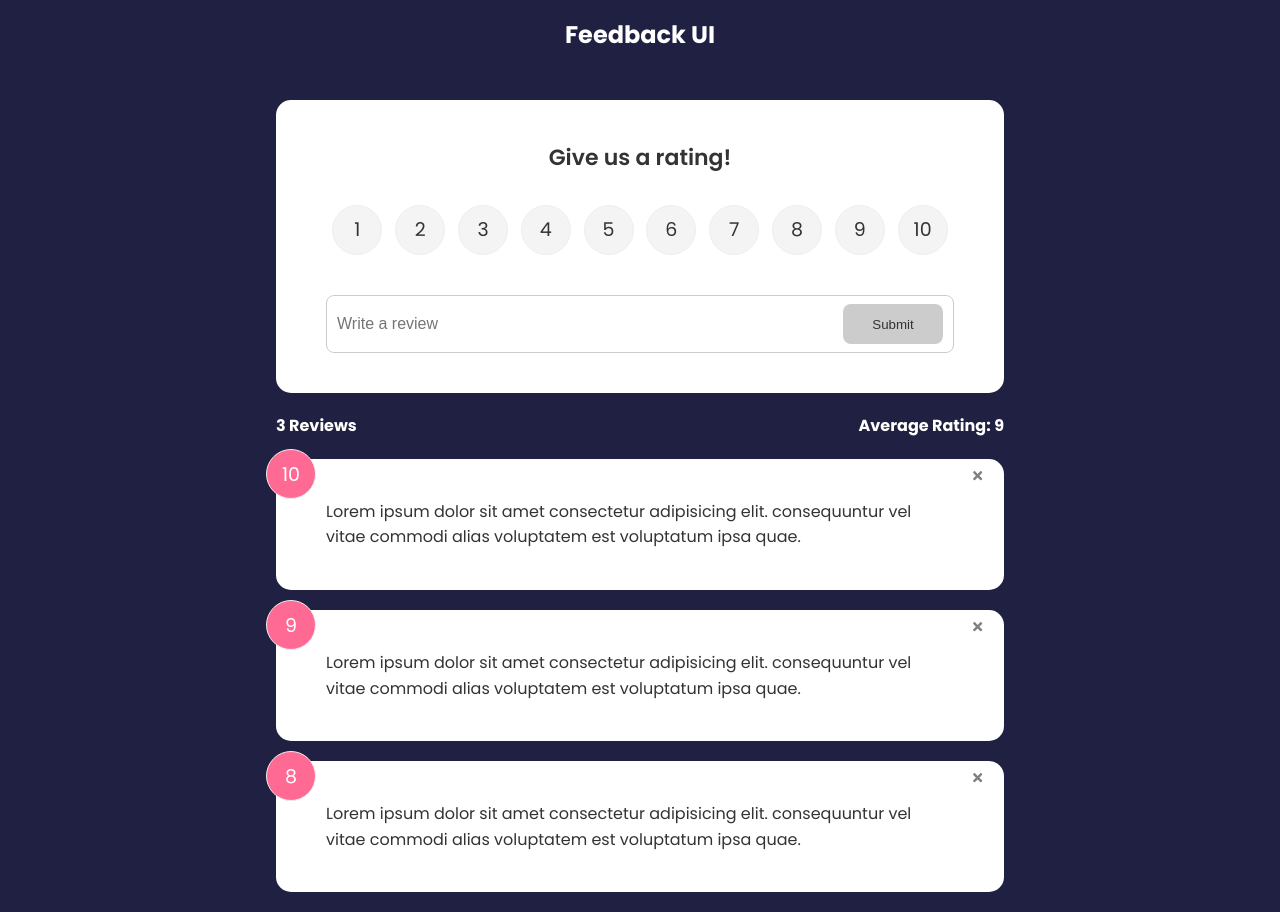
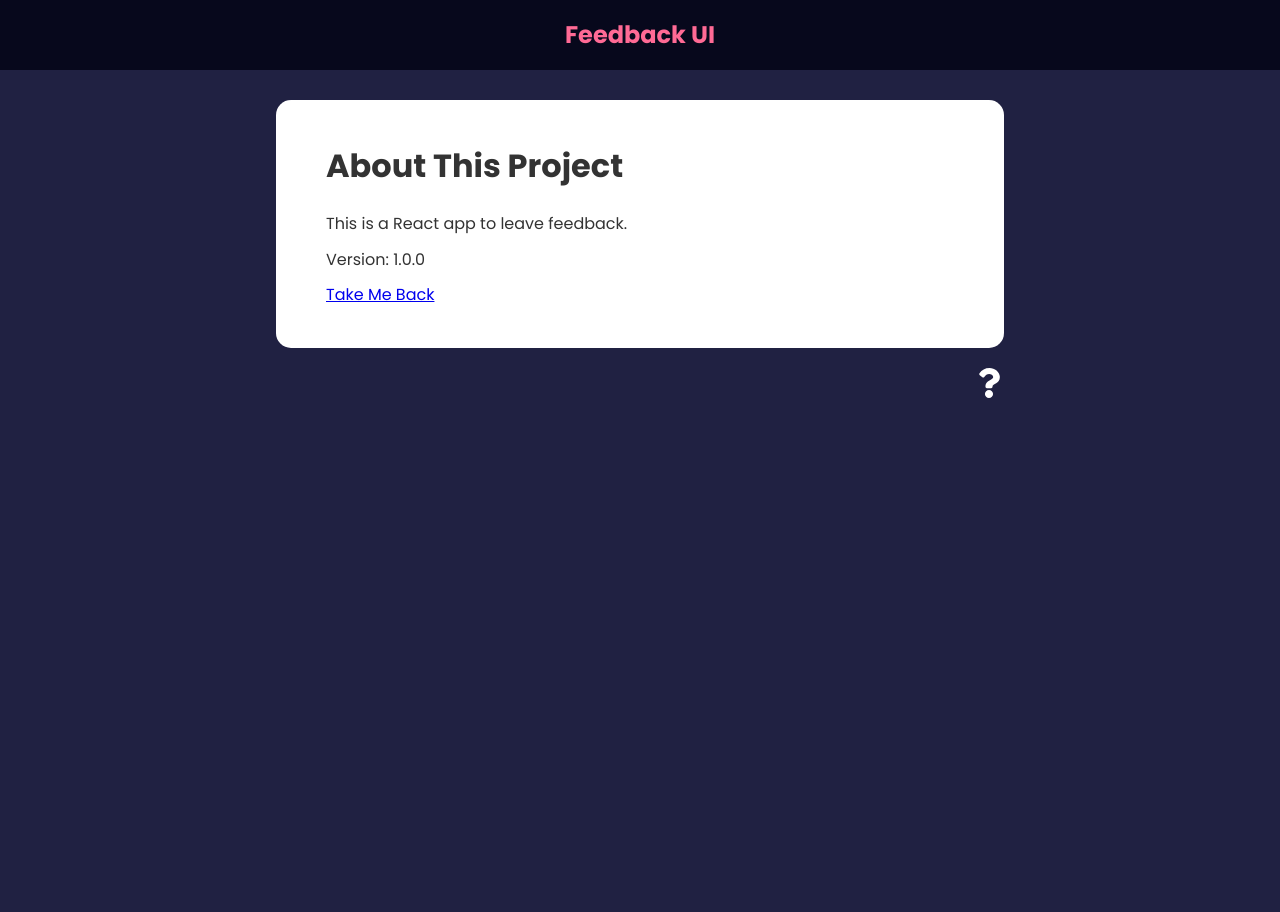
Before and after one commit to t-kalden/feedback-app, a React (Create React App) app: page /about in a window 1280 px wide. After the commit the page ends 800 px from the top, so only its background shows below. Built offline with nearby package versions, Linux system fonts and the light colour scheme.

Commit message:
Implementing React Router to add About page and doing minor styling debuging

```diff
--- a/package.json
+++ b/package.json
@@ -10,6 +10,7 @@
     "react": "^18.2.0",
     "react-dom": "^18.2.0",
     "react-icons": "^4.4.0",
+    "react-router-dom": "^6.4.1",
     "react-scripts": "5.0.1",
     "uuid": "^9.0.0",
     "web-vitals": "^2.1.4"
--- a/public/css/styles.css
+++ b/public/css/styles.css
@@ -30,6 +30,8 @@
   justify-content: space-between;
   align-items: center;
   margin-bottom: 30px;
+  background-color: #07081c;
+  color: #ff6a95;
 }
 
 .card {
--- a/src/App.js
+++ b/src/App.js
@@ -1,10 +1,14 @@
 import { v4 as uuidv4 } from 'uuid'
 import {useState} from 'react'
+import { BrowserRouter as Router, Route, Routes, useLocation } from 'react-router-dom'
+
 import Header from './components/Header'
 import FeedbackData from './data/FeedBackData'
 import FeedbackList from './components/FeedbackList'
 import FeedbackStats from './components/FeedbackStats'
 import FeedbackForm from './components/FeedbackForm'
+import AboutPage from './pages/AboutPage'
+import AboutIconLink from './components/AboutIconLink'
 
 export default function App() {
     const [feedback, setFeedback] = useState(FeedbackData)
@@ -23,9 +27,12 @@
     }
 
     return (
+        <Router>
+            <Header />
+            <div className="container">
+                <Routes>
+                    <Route exact path='/' element={
                         <>
-            <Header/>
-            <div className="container">
                             <FeedbackForm handleAdd = {addFeedback}/>
                             <FeedbackStats
                                 feedback={feedback}
@@ -34,8 +41,15 @@
                                 feedback={feedback}
                                 handleDelete = {deleteFeedback}
                             />
+                        </>
+                    }>
+
+                    </Route>
+                    <Route path='/about' element={<AboutPage/>}/>
+                </Routes>
+                <AboutIconLink/>
+                {console.log(Route.name)}
             </div>
-        </>
-
+        </Router>
     )
 }
--- /dev/null
+++ b/src/components/AboutIconLink.jsx
@@ -0,0 +1,14 @@
+import { FaQuestion } from "react-icons/fa"
+import { Link } from "react-router-dom"
+
+function AboutIconLink() {
+  return (
+    <div className="about-link">
+        <Link to='/about'>
+            <FaQuestion size={30} />
+        </Link>
+    </div>
+  )
+}
+
+export default AboutIconLink
--- /dev/null
+++ b/src/pages/AboutPage.jsx
@@ -0,0 +1,18 @@
+import Card from "../components/shared/Card"
+import { Link } from "react-router-dom"
+
+function AboutPage() {
+  return (
+    <Card>
+        <div className="about">
+            <h1>About This Project</h1>
+            <p>This is a React app to leave feedback.</p>
+            <p>Version: 1.0.0</p>
+
+            <Link to="/" >Take Me Back</Link>
+        </div>
+    </Card>
+  )
+}
+
+export default AboutPage
```
Also changed, not shown: 1 other file (tests, documents, lock files or other folders). Lines whose indentation alone changed are shown as unchanged.
